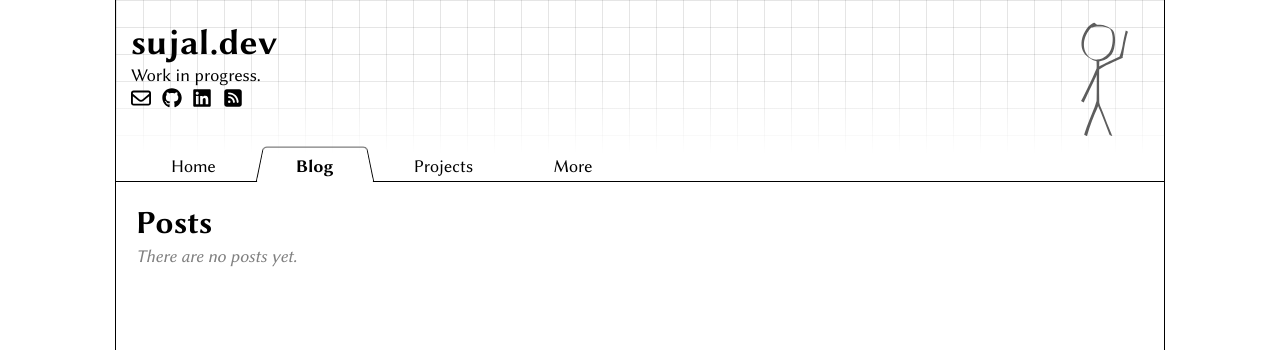
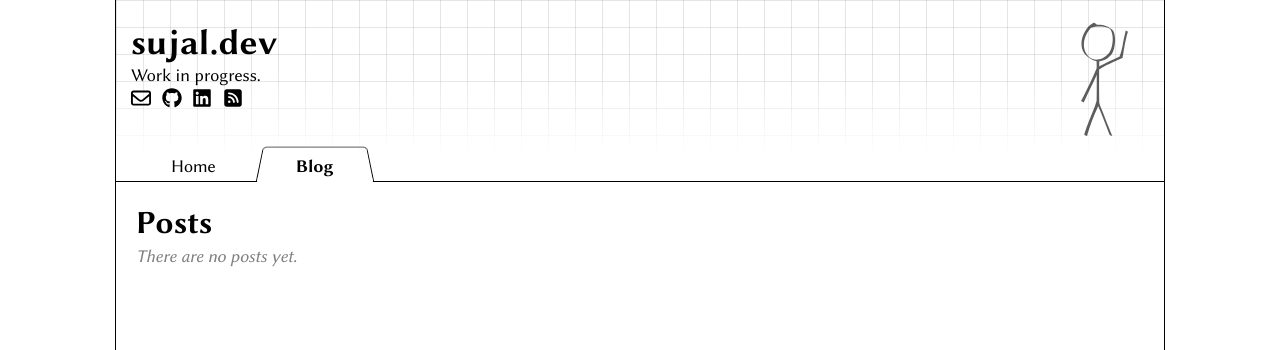
Before and after one commit to sujaldev/sujal.dev, a Flask app: page /blog in a window 1280 px wide. Shown: the top 350 px of the page. Run offline with Flask 3, Linux system fonts and the light colour scheme.

Commit message:
drop projects and more pages

```diff
--- a/ssg/templates/base.jinja
+++ b/ssg/templates/base.jinja
@@ -46,12 +46,6 @@
             <span {%- if selected_tab == "blog" %} id="selected-tab"{% endif %}>
                 <a href="/blog">Blog</a>
             </span>
-            <span {%- if selected_tab == "projects" %} id="selected-tab"{% endif %}>
-                <a href="/projects">Projects</a>
-            </span>
-            <span {%- if selected_tab == "more" %} id="selected-tab"{% endif %}>
-                <a href="/more">More</a>
-            </span>
         </nav>
     </header>
     {% block content %}
```
